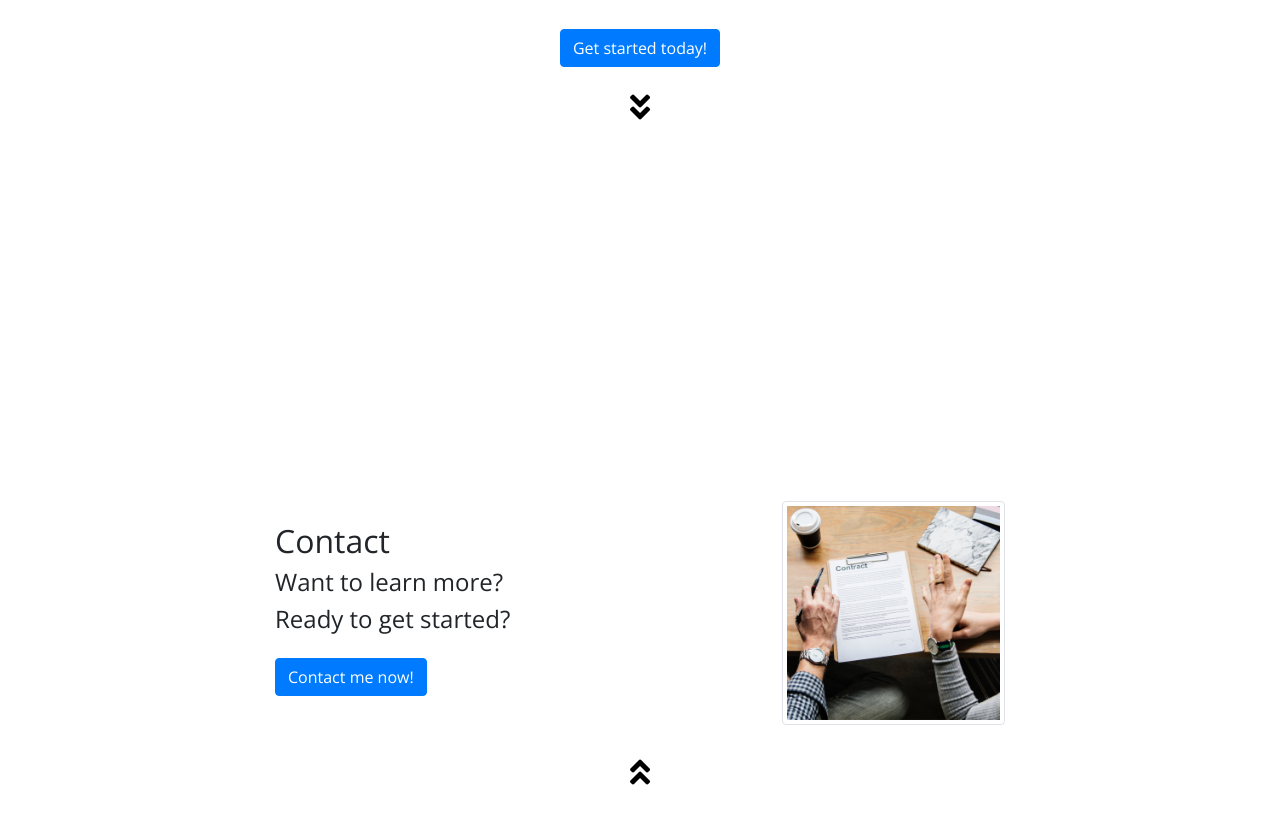
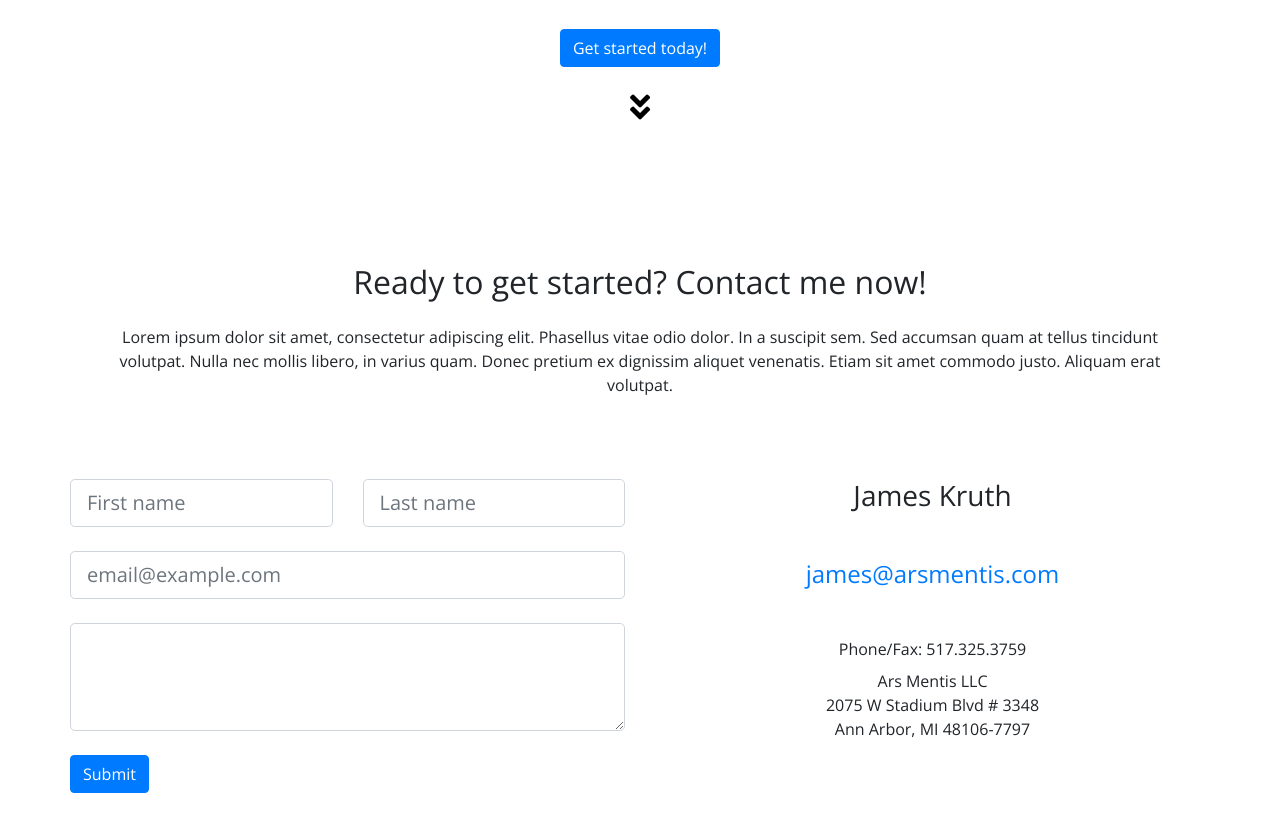
Before and after one commit to arsmentis/arsmentis-site, a Jekyll site: the page built from index.md, in a window 1280 px wide and 900 px high, scrolled down 3401 px. Shown: the top 832 px of the window. Built offline with Jekyll 4.4.1, drawn with Linux system fonts in a browser that asks for light colours; some web fonts are replaced.

Commit message:
Added contact form...
Contact section might be better as an include that's included on each page

```diff
--- a/_layouts/home.html
+++ b/_layouts/home.html
@@ -165,21 +165,56 @@ layout: default
   <div class="container vh-100">
     <!-- add anchor to scroll to -->
     <div class="row">
-      <a href="#" id="fifth"></a>
+      <a href="#" id="contact"></a>
     </div>
     <div class="row align-items-center justify-content-center h-100">
-      <div class="col col-md-8 text-center">
-        <div class="row align-items-center">
-          <div class="col col-md-8 order-1">
-            <h2 class="text-justify mt-3">Contact</h2>
-            <h4 class="text-justify mb-2">Want to learn more?</h4>
-            <h4 class="text-justify mb-2">Ready to get started?</h4>
-            <p class="text-justify mb-4 mt-4"><a href="{{ "/contact/" | prepend: site.baseurl }}" type="button" class="btn btn-primary">Contact me now!</a></p>
+      <div class="row h-75">
+	<div class="col-12">
+	  <h2 class="text-center mt-5 pt-3">Ready to get started? Contact me now!</h2>
+	  <p class="text-center px-5 pt-3 mb-0">
+	    Lorem ipsum dolor sit amet, consectetur adipiscing elit. Phasellus vitae odio dolor. In a suscipit sem. Sed accumsan quam at tellus tincidunt volutpat. Nulla nec mollis libero, in varius quam. Donec pretium ex dignissim aliquet venenatis. Etiam sit amet commodo justo. Aliquam erat volutpat.
+	  </p>
 	</div>
-          <div class="col-md-4 d-none d-sm-none d-md-inline order-2">
-            <img src="{{ "/img/clients.png" | relative_url }}" class="img-fluid img-thumbnail">
+	<div class="col">
+	  <form>
+	    <div class="row">
+	      <div class="col">
+		<input type="text" class="form-control form-control-lg mb-4" placeholder="First name">
 	      </div>
-          <div class="col-12 order-12">
+	      <div class="col">
+		<input type="text" class="form-control form-control-lg mb-4" placeholder="Last name">
+	      </div>
+	    </div>
+	    <div class="row">
+	      <div class="col">
+		<input type="email" class="form-control form-control-lg mb-4" id="exampleFormControlInput1" placeholder="email@example.com">
+	      </div>
+	    </div>
+	    <div class="row">
+	      <div class="col">
+		<textarea class="form-control form-control-lg mb-4" id="exampleFormControlTextarea1" rows="3"></textarea>
+	      </div>
+	    </div>
+	    <div class="row">
+	      <div class="col">
+		<button type="submit" class="btn btn-primary text-center">Submit</button>
+	      </div>
+	    </div>
+	  </form>
+	</div>
+	<div class="col">
+	  <h3 class="text-center mb-5">James Kruth</h3>
+	  <h4 class="text-center mb-5">
+	    <a class="text-center" href="mailto:james@arsmentis.com">james@arsmentis.com</a>
+	  </h4>
+          <p class="text-center my-2">Phone/Fax: 517.325.3759</p>
+          <p class="text-center mb-4">
+	    Ars Mentis LLC<br>2075 W Stadium Blvd # 3348<br>Ann Arbor, MI 48106-7797
+	  </p>
+	</div>
+      </div>
+      <div class="row align-items-center justify-content-center h-25">
+	<div class="col-12">
 	  <a href="#top" class="btn btn-round">
             <i class="fas fa-angle-double-up icon-sm icon-dark mt-4" title="icon name" aria-hidden="true"></i>
           </a>
@@ -187,4 +222,3 @@ layout: default
       </div>
     </div>
   </div>
-  </div>
```
Lines whose indentation alone changed are shown as unchanged.
